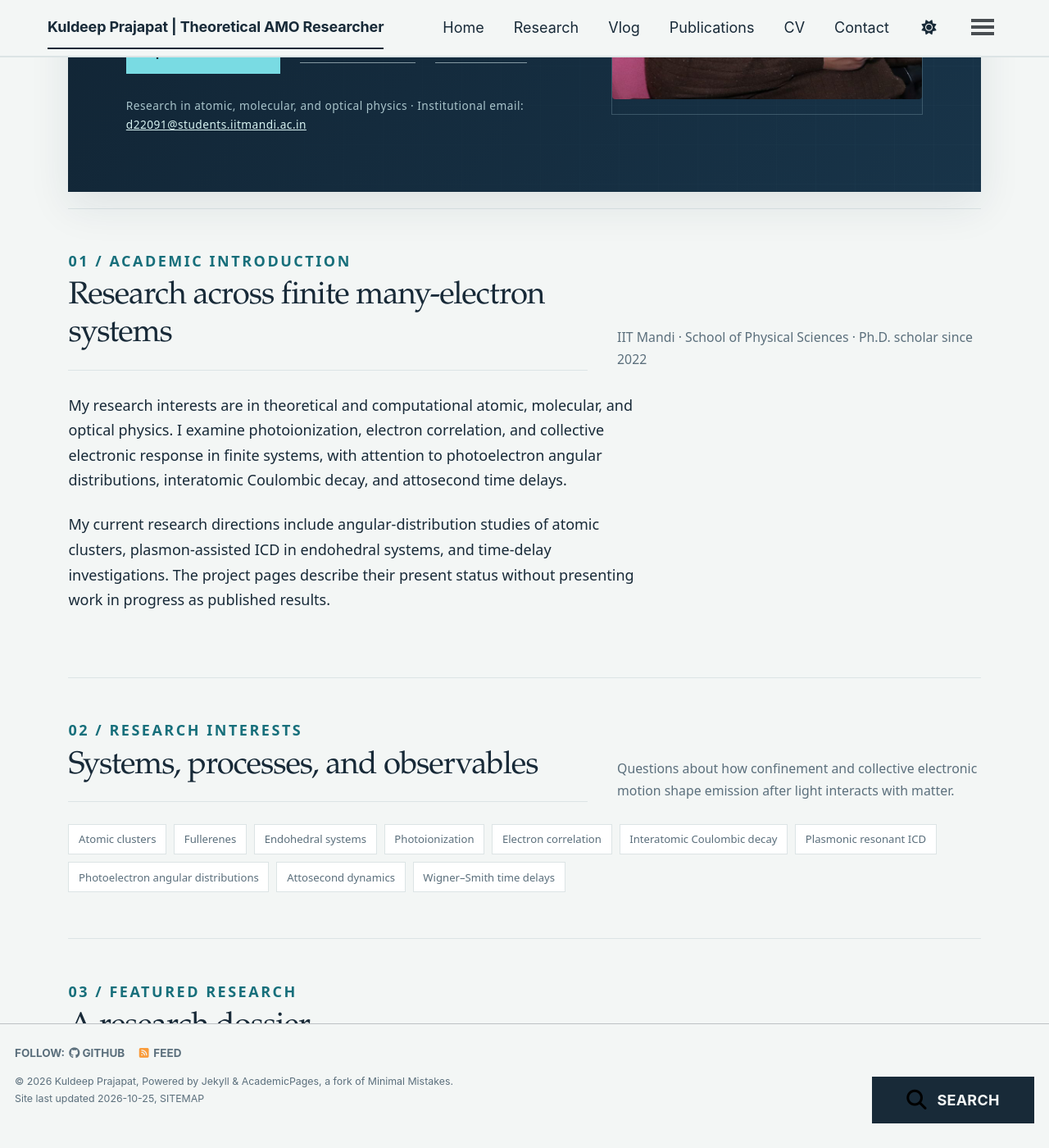
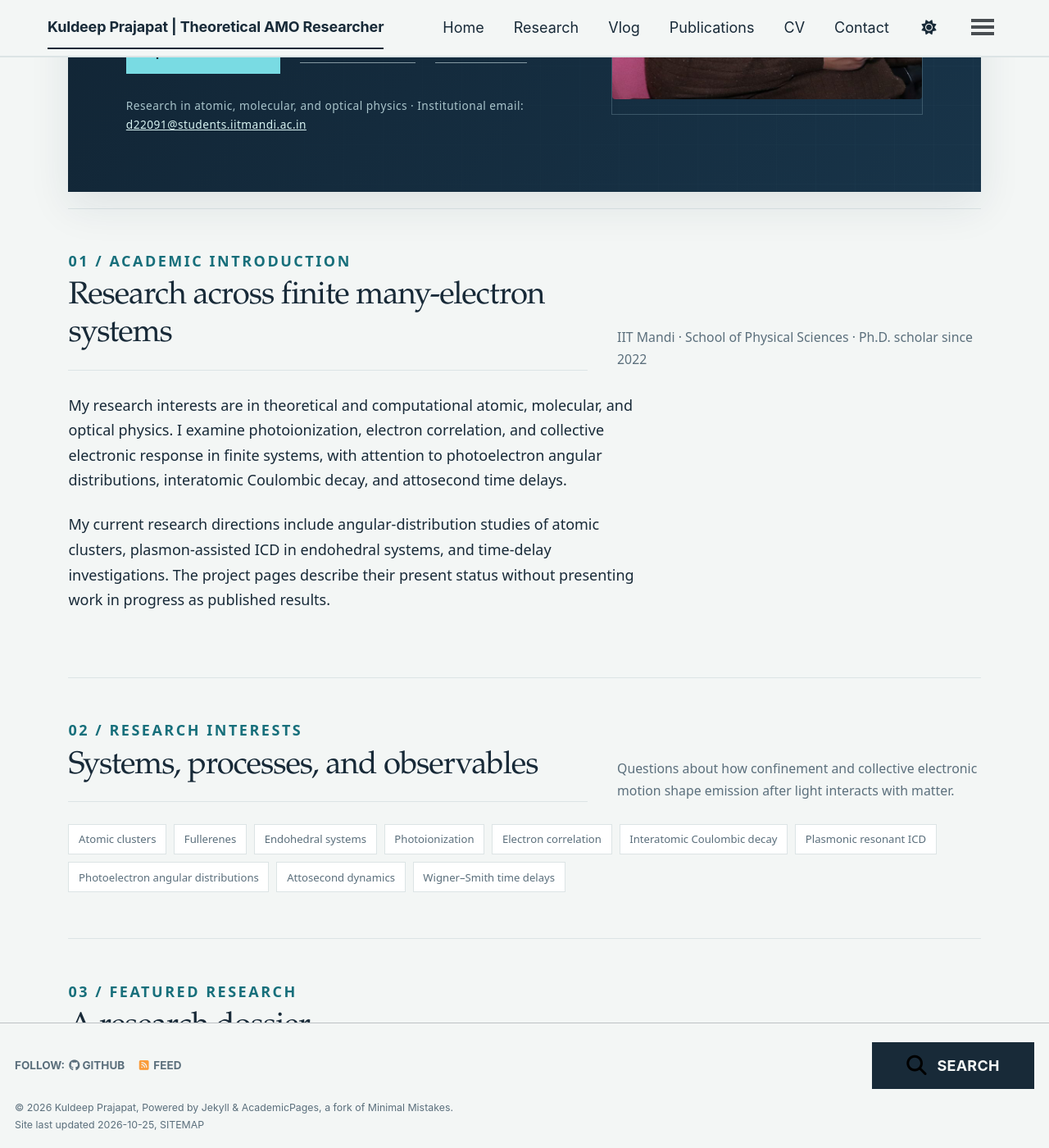
Before and after one commit to PRAJAPAT-KULDEEP/kuldeep-prajapat, a Jekyll site: the page built from _pages/about.md, in a window 1280 px wide and 1400 px high, scrolled down 487 px. Shown: the whole window at 82% size. Built offline with Jekyll 4.4.1, drawn with Linux system fonts in a browser that asks for light colours; a style sheet for code colours, icons or effects is not loaded.

Commit message:
Place GitHub and RSS left and search on the right

```diff
--- a/_sass/_custom.scss
+++ b/_sass/_custom.scss
@@ -389,8 +389,35 @@
   text-decoration: none;
 }
 
-/* Keep the existing footer links in place; move only the search shortcut right */
+/* Split footer follow links from the search action */
+.page__footer-follow.footer-follow-layout {
+  display: flex;
+  align-items: center;
+  justify-content: space-between;
+  gap: 1.25rem;
+  width: 100%;
+}
+.page__footer-follow .footer-follow-left {
+  min-width: 0;
+}
+.page__footer-follow .footer-follow-right {
+  flex: 0 0 auto;
+  margin-left: auto;
+}
+.page__footer-follow .footer-follow-left .social-icons,
+.page__footer-follow .footer-follow-right .social-icons {
+  margin: 0;
+}
 .page__footer-follow .social-icons .site-search-footer {
-  margin-left: auto;
-  float: right;
+  margin-left: 0;
+  float: none;
 }
+@media (max-width: 600px) {
+  .page__footer-follow.footer-follow-layout {
+    align-items: flex-start;
+    flex-wrap: wrap;
+  }
+  .page__footer-follow .footer-follow-right {
+    margin-left: auto;
+  }
+}
```
